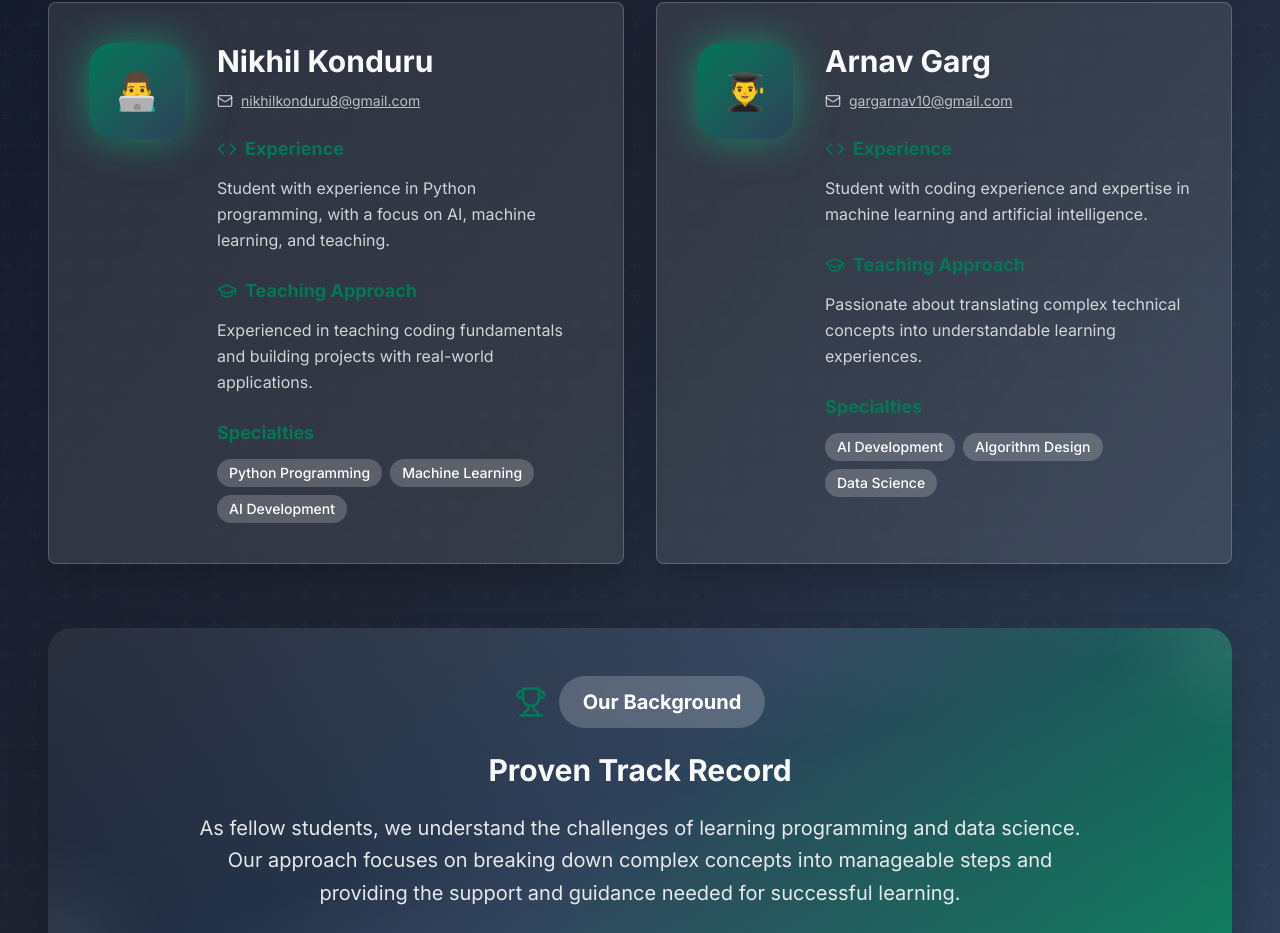
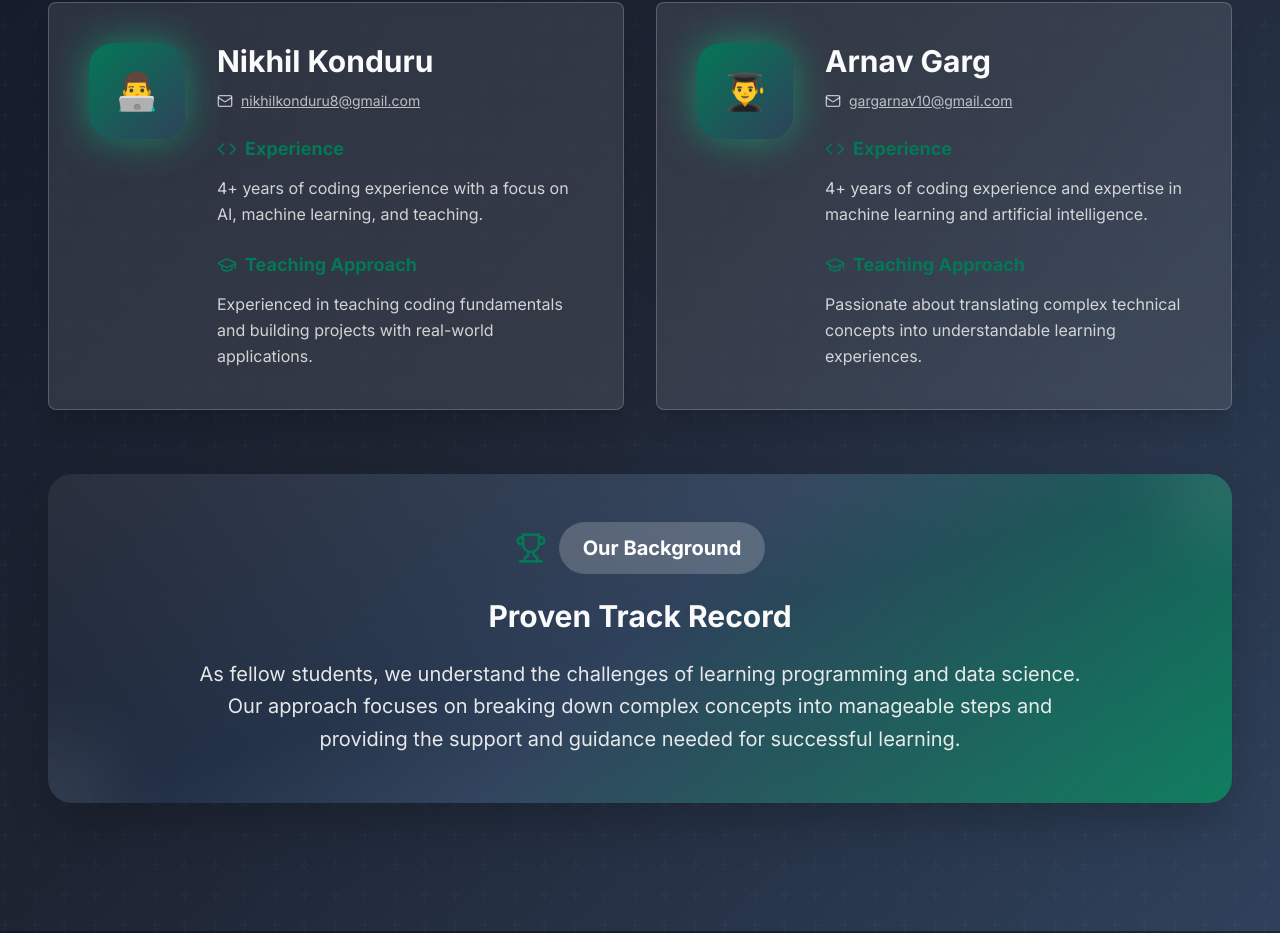
Before and after one commit to NikhilKonduru8/python-ai-summer-course, a React (Vite) app: page / in a window 1280 px wide. Shown: the part 3116-4049 px from the top of the page. Built offline with nearby package versions, Linux system fonts and the light colour scheme.

Commit message:
Remove instructor specialties
Remove instructor specialties and update experience descriptions.

```diff
--- a/src/components/Instructor.tsx
+++ b/src/components/Instructor.tsx
@@ -8,21 +8,19 @@ const Instructor = () => {
   const instructors = [
     {
       name: "Nikhil Konduru",
-      experience: "Student with experience in Python programming, with a focus on AI, machine learning, and teaching.",
+      experience: "4+ years of coding experience with a focus on AI, machine learning, and teaching.",
       background: "Experienced in teaching coding fundamentals and building projects with real-world applications.",
       goal: "Making data science and ML accessible through practical, hands-on learning.",
       avatar: "👨‍💻",
-      email: "nikhilkonduru8@gmail.com",
-      specialties: ["Python Programming", "Machine Learning", "AI Development"]
+      email: "nikhilkonduru8@gmail.com"
     },
     {
       name: "Arnav Garg",
-      experience: "Student with coding experience and expertise in machine learning and artificial intelligence.",
+      experience: "4+ years of coding experience and expertise in machine learning and artificial intelligence.",
       background: "Passionate about translating complex technical concepts into understandable learning experiences.",
       goal: "Empowering fellow students with technology skills.",
       avatar: "👨‍🎓",
-      email: "gargarnav10@gmail.com",
-      specialties: ["AI Development", "Algorithm Design", "Data Science"]
+      email: "gargarnav10@gmail.com"
     }
   ];
 
@@ -90,17 +88,6 @@ const Instructor = () => {
                           </div>
                           <p className="text-primary-foreground/80 leading-relaxed">{instructor.background}</p>
                         </div>
-
-                        <div>
-                          <h4 className="font-bold text-lg text-accent mb-3">Specialties</h4>
-                          <div className="flex flex-wrap gap-2">
-                            {instructor.specialties.map((specialty, idx) => (
-                              <span key={idx} className="px-3 py-1 bg-white/20 text-white rounded-full text-sm font-medium">
-                                {specialty}
-                              </span>
-                            ))}
-                          </div>
-                        </div>
                       </div>
                     </div>
                   </div>
```
